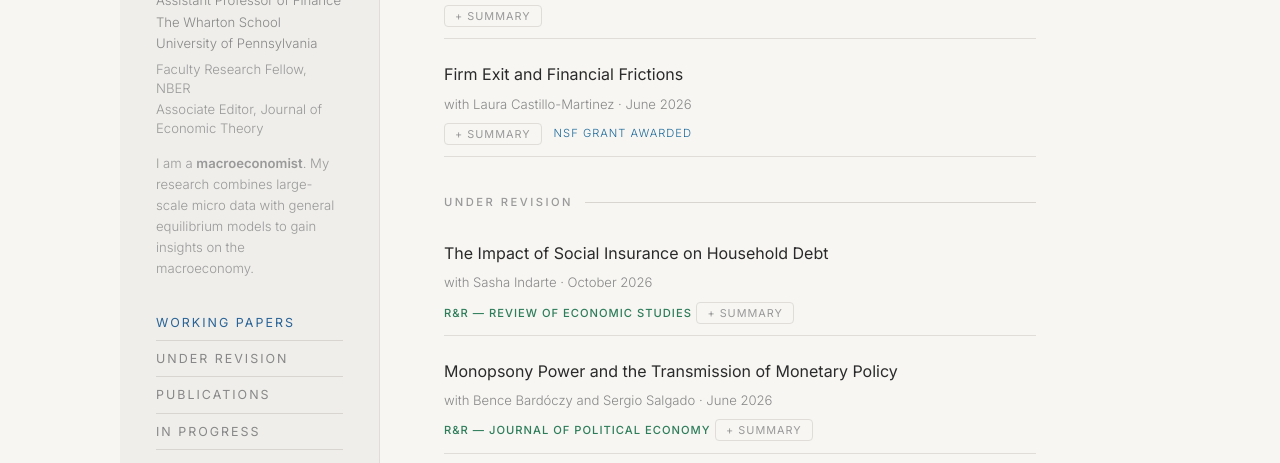
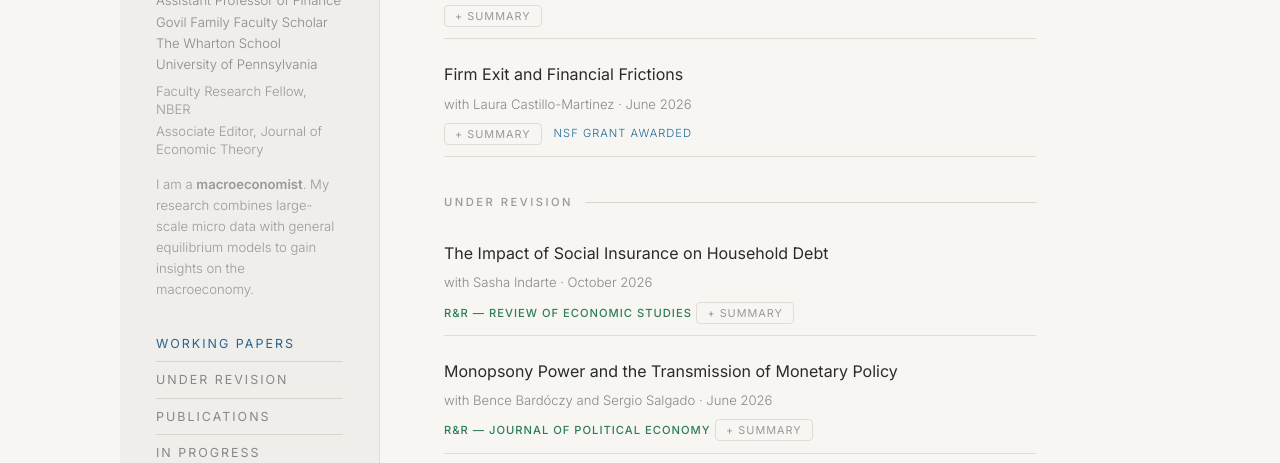
Before and after one commit to gidecon/gidecon.github.io, a plain HTML site: page index.html in a window 1280 px wide. Shown: the part 277-740 px from the top of the page. Drawn offline with Linux system fonts and the light colour scheme.

Commit message:
Add Govil Family Faculty Scholar title
Co-Authored-By: Claude Opus 5.5 <noreply@anthropic.com>

```diff
--- a/index.html
+++ b/index.html
@@ -707,6 +707,7 @@
       <img class="headshot" src="headshot.png" alt="Gideon Bornstein">
       <h1>Gideon Bornstein</h1>
       <div class="title">Assistant Professor of Finance</div>
+      <div class="title">Govil Family Faculty Scholar</div>
       <div class="title">The Wharton School</div>
       <div class="title">University of Pennsylvania</div>
       <div class="title" style="margin-top:8px; color:var(--text-dimmer);">Faculty Research Fellow, NBER</div>
```
